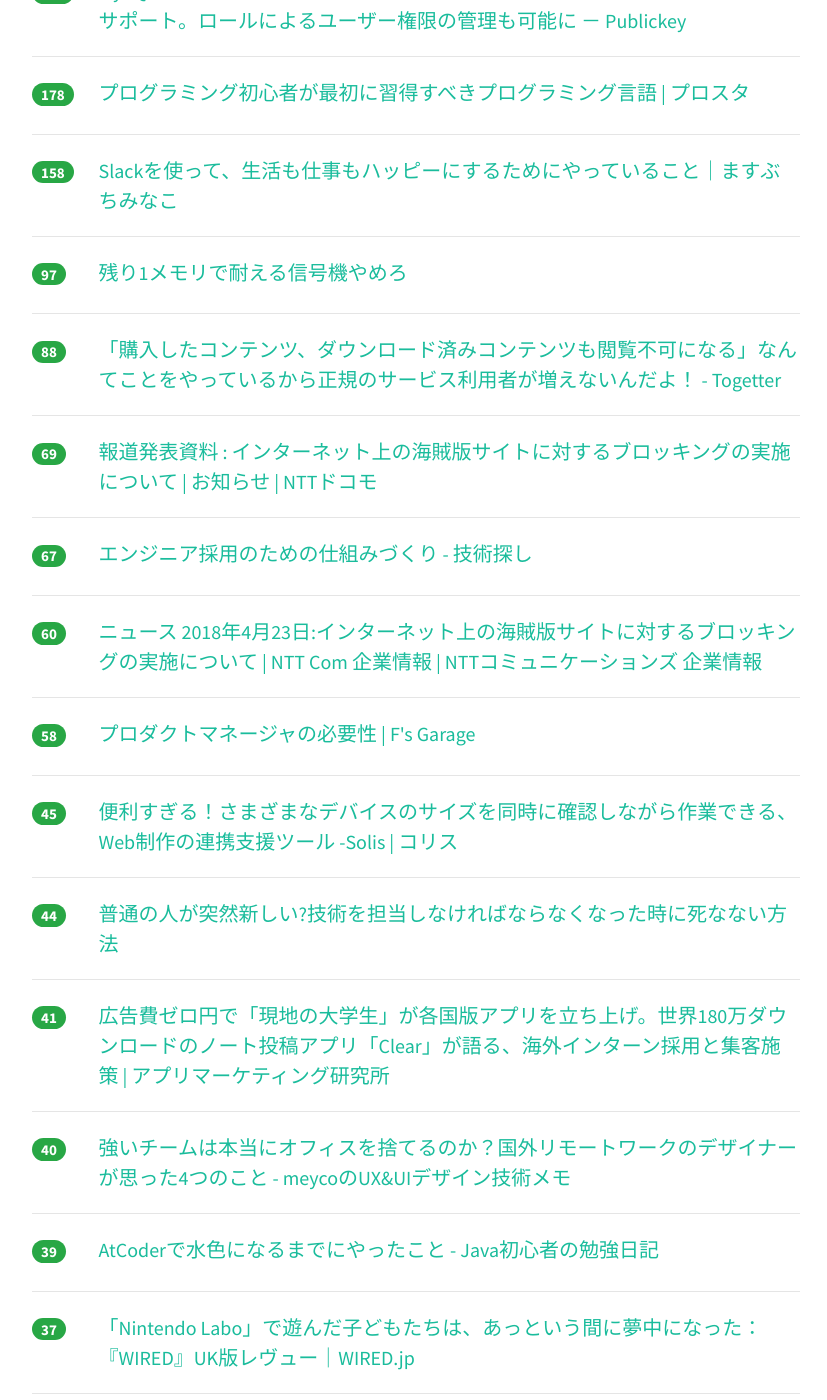
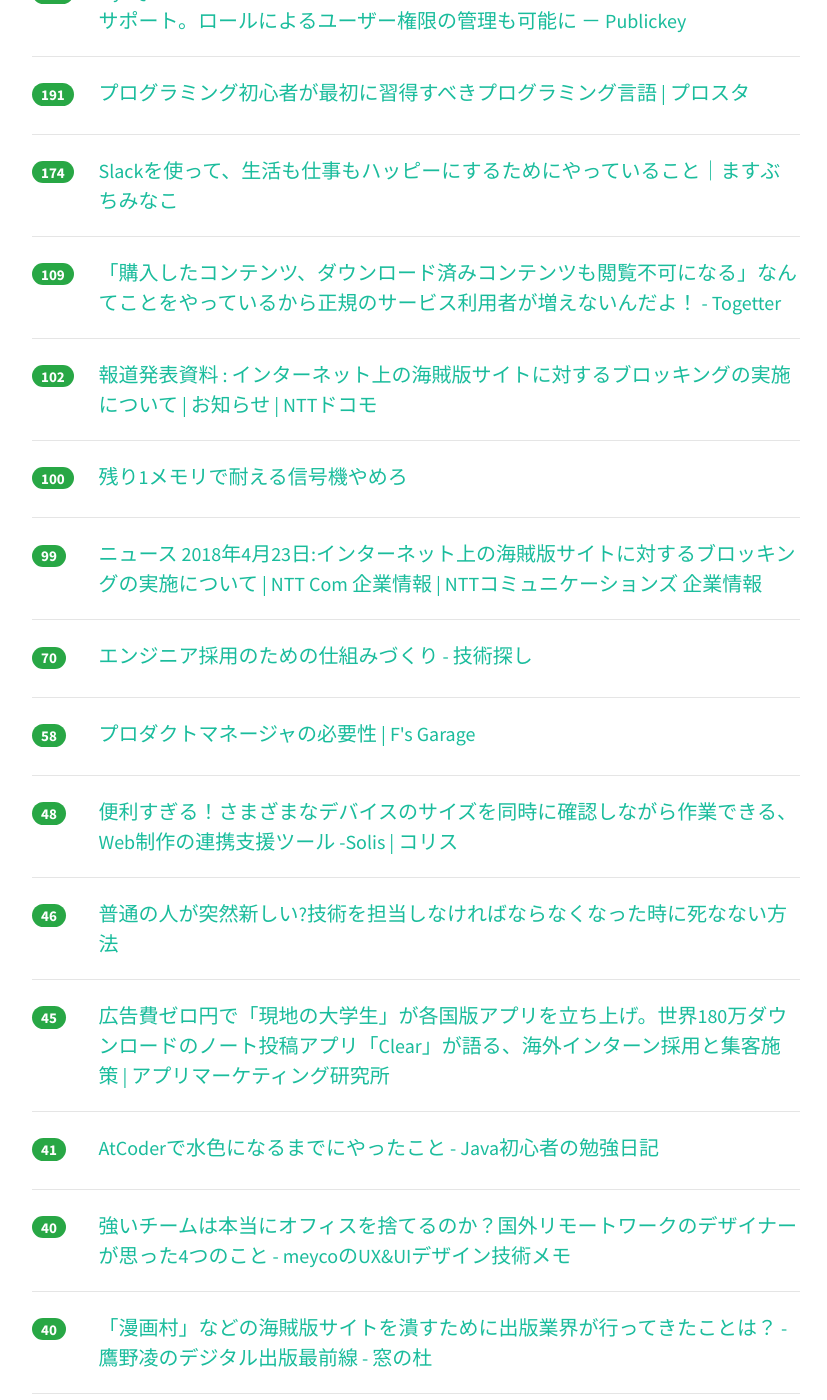
Before and after one commit to yatta47/hatena-matome-site, a Jekyll site: the page built from _posts/2018-04-23-hatena.md, in a window 1280 px wide and 1400 px high, scrolled down 827 px. Shown: the whole window, without its empty margins (224-1051 px from the left). Built offline with Jekyll 4.4.1, drawn with Linux system fonts in a browser that asks for light colours; nearby versions of some CDN libraries; some of the changed text lies outside the part shown.

Commit message:
Updated 2018-04-23

```diff
--- a/_posts/2018-04-23-hatena.md
+++ b/_posts/2018-04-23-hatena.md
@@ -1,69 +1,69 @@
 ---
 layout: post
 title:  "2018-04-23 はてぶIT"
-date:   2018-04-23 17:02:02
+date:   2018-04-23 18:02:23
 tags: [it-hotentry]
 ---
-45 件のデータあり
+49 件のデータあり
 
 <hr><div class="row">
-<div class="col-1"><span class="badge badge-pill badge-success h2">558</span></div>
+<div class="col-1"><span class="badge badge-pill badge-success h2">571</span></div>
 <div class="col-11"><a href='https://news.yahoo.co.jp/byline/yamamotoichiro/20180422-00084326/' target='_blank'>NTTグループが23日月曜にも傘下ISPに対し独自のブロッキング案を発表・実施か(山本一郎) - 個人 - Yahoo!ニュース</a></div>
 </div>
 <hr>
 <div class="row">
-<div class="col-1"><span class="badge badge-pill badge-success h2">217</span></div>
+<div class="col-1"><span class="badge badge-pill badge-success h2">221</span></div>
 <div class="col-11"><a href='http://www.mag2.com/p/money/437235' target='_blank'>Amazon一強時代は終焉へ。「Google」がじわじわとEC界を侵略している＝シバタナオキ | マネーボイス</a></div>
 </div>
 <hr>
 <div class="row">
-<div class="col-1"><span class="badge badge-pill badge-success h2">199</span></div>
+<div class="col-1"><span class="badge badge-pill badge-success h2">217</span></div>
 <div class="col-11"><a href='https://www.businessinsider.jp/post-165996' target='_blank'>イーロン・マスク氏がテスラの従業員に送った、生産性を上げるための7つのアドバイス | BUSINESS INSIDER JAPAN</a></div>
 </div>
 <hr>
 <div class="row">
-<div class="col-1"><span class="badge badge-pill badge-success h2">197</span></div>
+<div class="col-1"><span class="badge badge-pill badge-success h2">205</span></div>
 <div class="col-11"><a href='http://nlab.itmedia.co.jp/nl/articles/1804/22/news031.html' target='_blank'>BBCが1万6000種類以上の「効果音」を無料公開　非営利目的での利用が可能 - ねとらぼ</a></div>
 </div>
 <hr>
 <div class="row">
-<div class="col-1"><span class="badge badge-pill badge-success h2">193</span></div>
+<div class="col-1"><span class="badge badge-pill badge-success h2">196</span></div>
 <div class="col-11"><a href='http://www.publickey1.jp/blog/18/mysql_802json.html' target='_blank'>MySQL 8.0正式版がリリース。性能が最大で2倍、JSONデータや地理情報などサポート。ロールによるユーザー権限の管理も可能に － Publickey</a></div>
 </div>
 <hr>
 <div class="row">
-<div class="col-1"><span class="badge badge-pill badge-success h2">178</span></div>
+<div class="col-1"><span class="badge badge-pill badge-success h2">191</span></div>
 <div class="col-11"><a href='http://programming-study.com/trouble/programming-language-learn/' target='_blank'>プログラミング初心者が最初に習得すべきプログラミング言語 | プロスタ</a></div>
 </div>
 <hr>
 <div class="row">
-<div class="col-1"><span class="badge badge-pill badge-success h2">158</span></div>
+<div class="col-1"><span class="badge badge-pill badge-success h2">174</span></div>
 <div class="col-11"><a href='https://note.hapticweb.org/n/n8e0b97e2c8e0' target='_blank'>Slackを使って、生活も仕事もハッピーにするためにやっていること｜ますぶちみなこ</a></div>
 </div>
 <hr>
 <div class="row">
-<div class="col-1"><span class="badge badge-pill badge-success h2">97</span></div>
+<div class="col-1"><span class="badge badge-pill badge-success h2">109</span></div>
+<div class="col-11"><a href='https://togetter.com/li/1220646' target='_blank'>「購入したコンテンツ、ダウンロード済みコンテンツも閲覧不可になる」なんてことをやっているから正規のサービス利用者が増えないんだよ！ - Togetter</a></div>
+</div>
+<hr>
+<div class="row">
+<div class="col-1"><span class="badge badge-pill badge-success h2">102</span></div>
+<div class="col-11"><a href='https://www.nttdocomo.co.jp/info/news_release/2018/04/23_00.html' target='_blank'>報道発表資料 : インターネット上の海賊版サイトに対するブロッキングの実施について | お知らせ | NTTドコモ</a></div>
+</div>
+<hr>
+<div class="row">
+<div class="col-1"><span class="badge badge-pill badge-success h2">100</span></div>
 <div class="col-11"><a href='https://anond.hatelabo.jp/20180422163951' target='_blank'>残り1メモリで耐える信号機やめろ</a></div>
 </div>
 <hr>
 <div class="row">
-<div class="col-1"><span class="badge badge-pill badge-success h2">88</span></div>
-<div class="col-11"><a href='https://togetter.com/li/1220646' target='_blank'>「購入したコンテンツ、ダウンロード済みコンテンツも閲覧不可になる」なんてことをやっているから正規のサービス利用者が増えないんだよ！ - Togetter</a></div>
+<div class="col-1"><span class="badge badge-pill badge-success h2">99</span></div>
+<div class="col-11"><a href='https://www.ntt.com/about-us/press-releases/news/article/2018/0423.html' target='_blank'>ニュース 2018年4月23日:インターネット上の海賊版サイトに対するブロッキングの実施について | NTT Com 企業情報 | NTTコミュニケーションズ 企業情報</a></div>
 </div>
 <hr>
 <div class="row">
-<div class="col-1"><span class="badge badge-pill badge-success h2">69</span></div>
-<div class="col-11"><a href='https://www.nttdocomo.co.jp/info/news_release/2018/04/23_00.html' target='_blank'>報道発表資料 : インターネット上の海賊版サイトに対するブロッキングの実施について | お知らせ | NTTドコモ</a></div>
-</div>
-<hr>
-<div class="row">
-<div class="col-1"><span class="badge badge-pill badge-success h2">67</span></div>
+<div class="col-1"><span class="badge badge-pill badge-success h2">70</span></div>
 <div class="col-11"><a href='http://blog.hiroppy.me/entry/2018/04/23/100031' target='_blank'>エンジニア採用のための仕組みづくり - 技術探し</a></div>
-</div>
-<hr>
-<div class="row">
-<div class="col-1"><span class="badge badge-pill badge-success h2">60</span></div>
-<div class="col-11"><a href='https://www.ntt.com/about-us/press-releases/news/article/2018/0423.html' target='_blank'>ニュース 2018年4月23日:インターネット上の海賊版サイトに対するブロッキングの実施について | NTT Com 企業情報 | NTTコミュニケーションズ 企業情報</a></div>
 </div>
 <hr>
 <div class="row">
@@ -72,18 +72,23 @@ tags: [it-hotentry]
 </div>
 <hr>
 <div class="row">
-<div class="col-1"><span class="badge badge-pill badge-success h2">45</span></div>
+<div class="col-1"><span class="badge badge-pill badge-success h2">48</span></div>
 <div class="col-11"><a href='https://coliss.com/articles/build-websites/operation/work/live-design-output-solis.html' target='_blank'>便利すぎる！さまざまなデバイスのサイズを同時に確認しながら作業できる、Web制作の連携支援ツール -Solis | コリス</a></div>
 </div>
 <hr>
 <div class="row">
-<div class="col-1"><span class="badge badge-pill badge-success h2">44</span></div>
+<div class="col-1"><span class="badge badge-pill badge-success h2">46</span></div>
 <div class="col-11"><a href='https://www.slideshare.net/HirokiIshikawa1/ss-94490585' target='_blank'>普通の人が突然新しい?技術を担当しなければならなくなった時に死なない方法</a></div>
 </div>
 <hr>
 <div class="row">
+<div class="col-1"><span class="badge badge-pill badge-success h2">45</span></div>
+<div class="col-11"><a href='http://appmarketinglabo.net/clear-marketing/' target='_blank'>広告費ゼロ円で「現地の大学生」が各国版アプリを立ち上げ。世界180万ダウンロードのノート投稿アプリ「Clear」が語る、海外インターン採用と集客施策 | アプリマーケティング研究所</a></div>
+</div>
+<hr>
+<div class="row">
 <div class="col-1"><span class="badge badge-pill badge-success h2">41</span></div>
-<div class="col-11"><a href='http://appmarketinglabo.net/clear-marketing/' target='_blank'>広告費ゼロ円で「現地の大学生」が各国版アプリを立ち上げ。世界180万ダウンロードのノート投稿アプリ「Clear」が語る、海外インターン採用と集客施策 | アプリマーケティング研究所</a></div>
+<div class="col-11"><a href='http://naoppy.hateblo.jp/entry/2018/04/22/AtCoder%E3%81%A7%E6%B0%B4%E8%89%B2%E3%81%AB%E3%81%AA%E3%82%8B%E3%81%BE%E3%81%A7%E3%81%AB%E3%82%84%E3%81%A3%E3%81%9F%E3%81%93%E3%81%A8' target='_blank'>AtCoderで水色になるまでにやったこと - Java初心者の勉強日記</a></div>
 </div>
 <hr>
 <div class="row">
@@ -92,13 +97,18 @@ tags: [it-hotentry]
 </div>
 <hr>
 <div class="row">
-<div class="col-1"><span class="badge badge-pill badge-success h2">39</span></div>
-<div class="col-11"><a href='http://naoppy.hateblo.jp/entry/2018/04/22/AtCoder%E3%81%A7%E6%B0%B4%E8%89%B2%E3%81%AB%E3%81%AA%E3%82%8B%E3%81%BE%E3%81%A7%E3%81%AB%E3%82%84%E3%81%A3%E3%81%9F%E3%81%93%E3%81%A8' target='_blank'>AtCoderで水色になるまでにやったこと - Java初心者の勉強日記</a></div>
+<div class="col-1"><span class="badge badge-pill badge-success h2">40</span></div>
+<div class="col-11"><a href='https://forest.watch.impress.co.jp/docs/bookwatch/digipub/1118474.html' target='_blank'>「漫画村」などの海賊版サイトを潰すために出版業界が行ってきたことは？ - 鷹野凌のデジタル出版最前線 - 窓の杜</a></div>
 </div>
 <hr>
 <div class="row">
-<div class="col-1"><span class="badge badge-pill badge-success h2">37</span></div>
+<div class="col-1"><span class="badge badge-pill badge-success h2">39</span></div>
 <div class="col-11"><a href='https://wired.jp/2018/04/23/nintendo-labo-review-uk/' target='_blank'>「Nintendo Labo」で遊んだ子どもたちは、あっという間に夢中になった：『WIRED』UK版レヴュー｜WIRED.jp</a></div>
+</div>
+<hr>
+<div class="row">
+<div class="col-1"><span class="badge badge-pill badge-success h2">35</span></div>
+<div class="col-11"><a href='https://www.irasutoya.com/2018/04/blog-post_856.html' target='_blank'>サイトブロッキングのイラスト | かわいいフリー素材集 いらすとや</a></div>
 </div>
 <hr>
 <div class="row">
@@ -122,28 +132,28 @@ tags: [it-hotentry]
 </div>
 <hr>
 <div class="row">
-<div class="col-1"><span class="badge badge-pill badge-success h2">29</span></div>
-<div class="col-11"><a href='https://forest.watch.impress.co.jp/docs/bookwatch/digipub/1118474.html' target='_blank'>「漫画村」などの海賊版サイトを潰すために出版業界が行ってきたことは？ - 鷹野凌のデジタル出版最前線 - 窓の杜</a></div>
-</div>
-<hr>
-<div class="row">
 <div class="col-1"><span class="badge badge-pill badge-success h2">27</span></div>
 <div class="col-11"><a href='http://www.spaceflier.com/entry/20180422_godox-multi-lighting' target='_blank'>ライティングがはかどる！Godoxではじめる多灯環境 - SpaceFlier</a></div>
 </div>
 <hr>
 <div class="row">
-<div class="col-1"><span class="badge badge-pill badge-success h2">26</span></div>
+<div class="col-1"><span class="badge badge-pill badge-success h2">27</span></div>
 <div class="col-11"><a href='https://internet.watch.impress.co.jp/docs/column/shimizu/1118024.html' target='_blank'>Win10+O365+簡易版Intuneで機能も料金もちょうどいいさじ加減　「Microsoft 365 Business」に加入してみた【イニシャルB】 - INTERNET Watch</a></div>
 </div>
 <hr>
 <div class="row">
-<div class="col-1"><span class="badge badge-pill badge-success h2">23</span></div>
-<div class="col-11"><a href='https://akiba-pc.watch.impress.co.jp/docs/sp/1116384.html' target='_blank'>24時間ド安定なマザーを開発できたわけ、BIOSTARが語るマイニングマザーボードのポイント - AKIBA PC Hotline!</a></div>
+<div class="col-1"><span class="badge badge-pill badge-success h2">24</span></div>
+<div class="col-11"><a href='https://k-tai.watch.impress.co.jp/docs/news/1118522.html' target='_blank'>海賊版サイトブロッキング、KDDIとソフトバンクの見解は - ケータイ Watch</a></div>
 </div>
 <hr>
 <div class="row">
 <div class="col-1"><span class="badge badge-pill badge-success h2">22</span></div>
 <div class="col-11"><a href='http://honeshabri.hatenablog.com/entry/readyplayerone' target='_blank'>『レディ・プレイヤー1』観測史上最高値137bpmを記録 - 本しゃぶり</a></div>
+</div>
+<hr>
+<div class="row">
+<div class="col-1"><span class="badge badge-pill badge-success h2">22</span></div>
+<div class="col-11"><a href='https://akiba-pc.watch.impress.co.jp/docs/sp/1116384.html' target='_blank'>24時間ド安定なマザーを開発できたわけ、BIOSTARが語るマイニングマザーボードのポイント - AKIBA PC Hotline!</a></div>
 </div>
 <hr>
 <div class="row">
@@ -154,6 +164,11 @@ tags: [it-hotentry]
 <div class="row">
 <div class="col-1"><span class="badge badge-pill badge-success h2">21</span></div>
 <div class="col-11"><a href='https://www.nikkei.com/article/DGXMZO29556940Y8A410C1FFR000/' target='_blank'>広がる「天才プログラマー」人脈　企業価値5000億円超　　：日本経済新聞</a></div>
+</div>
+<hr>
+<div class="row">
+<div class="col-1"><span class="badge badge-pill badge-success h2">21</span></div>
+<div class="col-11"><a href='http://news.tv-asahi.co.jp/news_society/articles/000125724.html' target='_blank'>高須クリニックの訴え退け　“名誉毀損”裁判</a></div>
 </div>
 <hr>
 <div class="row">
@@ -182,18 +197,23 @@ tags: [it-hotentry]
 </div>
 <hr>
 <div class="row">
+<div class="col-1"><span class="badge badge-pill badge-success h2">19</span></div>
+<div class="col-11"><a href='https://hajipion.com/2721.html' target='_blank'>スマートロックの天敵「マンションのオートロック」も鍵なしでスマホから開けられるようにしてみた | hajipion.com</a></div>
+</div>
+<hr>
+<div class="row">
+<div class="col-1"><span class="badge badge-pill badge-success h2">19</span></div>
+<div class="col-11"><a href='http://uxmilk.jp/71921' target='_blank'>Atlassianがデザインシステムの構築から学んだこと | UX MILK</a></div>
+</div>
+<hr>
+<div class="row">
 <div class="col-1"><span class="badge badge-pill badge-success h2">18</span></div>
 <div class="col-11"><a href='https://akiba-pc.watch.impress.co.jp/docs/news/news/1118366.html' target='_blank'>VIVE Proの“フルセット版”が発売、新型ベースステーションやコントローラーが付属 - AKIBA PC Hotline!</a></div>
 </div>
 <hr>
 <div class="row">
-<div class="col-1"><span class="badge badge-pill badge-success h2">18</span></div>
-<div class="col-11"><a href='http://news.tv-asahi.co.jp/news_society/articles/000125724.html' target='_blank'>高須クリニックの訴え退け　“名誉毀損”裁判</a></div>
-</div>
-<hr>
-<div class="row">
 <div class="col-1"><span class="badge badge-pill badge-success h2">17</span></div>
-<div class="col-11"><a href='https://hajipion.com/2721.html' target='_blank'>スマートロックの天敵「マンションのオートロック」も鍵なしでスマホから開けられるようにしてみた | hajipion.com</a></div>
+<div class="col-11"><a href='https://www.asahi.com/articles/ASL4R4Q81L4RULFA01G.html' target='_blank'>海賊版サイト、ＮＴＴが接続遮断へ　政府要請受け初実施：朝日新聞デジタル</a></div>
 </div>
 <hr>
 <div class="row">
@@ -202,13 +222,18 @@ tags: [it-hotentry]
 </div>
 <hr>
 <div class="row">
-<div class="col-1"><span class="badge badge-pill badge-success h2">13</span></div>
-<div class="col-11"><a href='https://www.asahi.com/articles/ASL4R4Q81L4RULFA01G.html' target='_blank'>海賊版サイト、ＮＴＴが接続遮断へ　政府要請受け初実施：朝日新聞デジタル</a></div>
+<div class="col-1"><span class="badge badge-pill badge-success h2">15</span></div>
+<div class="col-11"><a href='https://k-tai.watch.impress.co.jp/docs/news/1118509.html' target='_blank'>ドコモなどNTTグループ3社、海賊版サイトのブロッキング実施へ - ケータイ Watch</a></div>
 </div>
 <hr>
 <div class="row">
 <div class="col-1"><span class="badge badge-pill badge-success h2">11</span></div>
 <div class="col-11"><a href='https://iphone-mania.jp/news-210219/' target='_blank'>iPhone Xの満足度は97％！11項目中7項目の満足度が90％超え - iPhone Mania</a></div>
+</div>
+<hr>
+<div class="row">
+<div class="col-1"><span class="badge badge-pill badge-success h2">11</span></div>
+<div class="col-11"><a href='http://kyoko-np.net/2018042301.html' target='_blank'>「最強パスワード選手権」開催　最優秀パスは来年発表</a></div>
 </div>
 <hr>
 <div class="row">
@@ -222,12 +247,7 @@ tags: [it-hotentry]
 </div>
 <hr>
 <div class="row">
-<div class="col-1"><span class="badge badge-pill badge-success h2">5</span></div>
-<div class="col-11"><a href='https://www.irasutoya.com/2018/04/blog-post_856.html' target='_blank'>サイトブロッキングのイラスト | かわいいフリー素材集 いらすとや</a></div>
-</div>
-<hr>
-<div class="row">
-<div class="col-1"><span class="badge badge-pill badge-success h2">0</span></div>
+<div class="col-1"><span class="badge badge-pill badge-success h2">1</span></div>
 <div class="col-11"><a href='http://d.hatena.ne.jp/nowokay/20180422#1524417422' target='_blank'>GraalVMでRust動かしたりレイトレをネイティブコンパイルしたり - きしだのはてな</a></div>
 </div>
 <hr>
```
